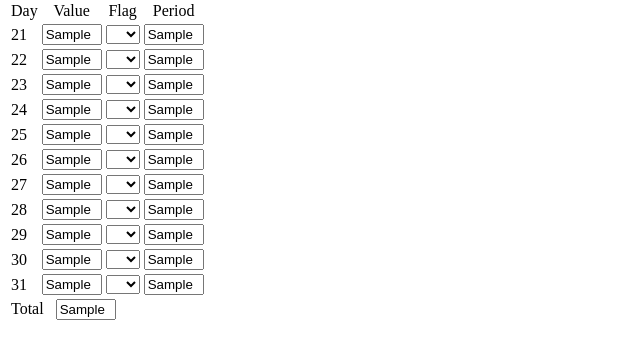
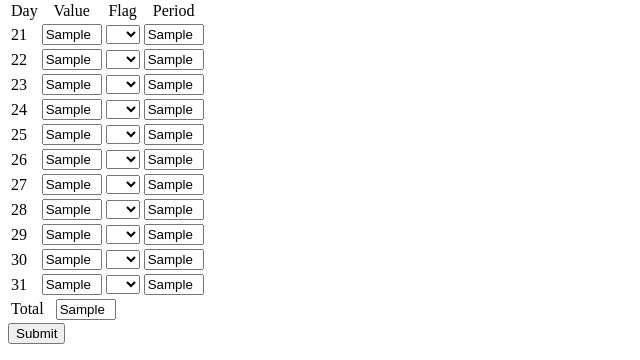
Before and after one commit to open-climate/climsoftweb, a Django app: page /keyentry/daily2/1/update/ in a window 1280 px wide. Shown: the part 629-989 px from the top of the page, without its empty margins (0-640 px from the left). Before the commit the page ends 949 px from the top, so only its background shows below. Run offline with Django 3.2, Linux system fonts and the light colour scheme; a user stored in the database is signed in; tables that the repository leaves empty hold one stand-in row (values such as "Sample post"); some libraries are stand-ins or nearby versions.

Commit message:
Add Update buttons to form_daily and form_monthly

```diff
--- a/keyentry/templates/keyentry/formdaily2_form.html
+++ b/keyentry/templates/keyentry/formdaily2_form.html
@@ -1,6 +1,6 @@
 {% load widget_tweaks %}
 
-<form>
+<form action="{{ request.path }}" method="post">
     {% csrf_token %}
 
     {{ form.id }} {{ form.stationid.as_hidden }} {{ form.elementid.as_hidden }}
@@ -103,4 +103,10 @@
         </div>
     </div>
 
+    <div class="form-group">
+        <div class="col-sm-offset-2 col-sm-10">
+            <button type="submit" class="btn btn-success">Submit</button>
+        </div>
+    </div>
+
 </form>
```
Also changed, not shown: keyentry/templates/keyentry/formmonthly_form.html (+7 -1 lines).
